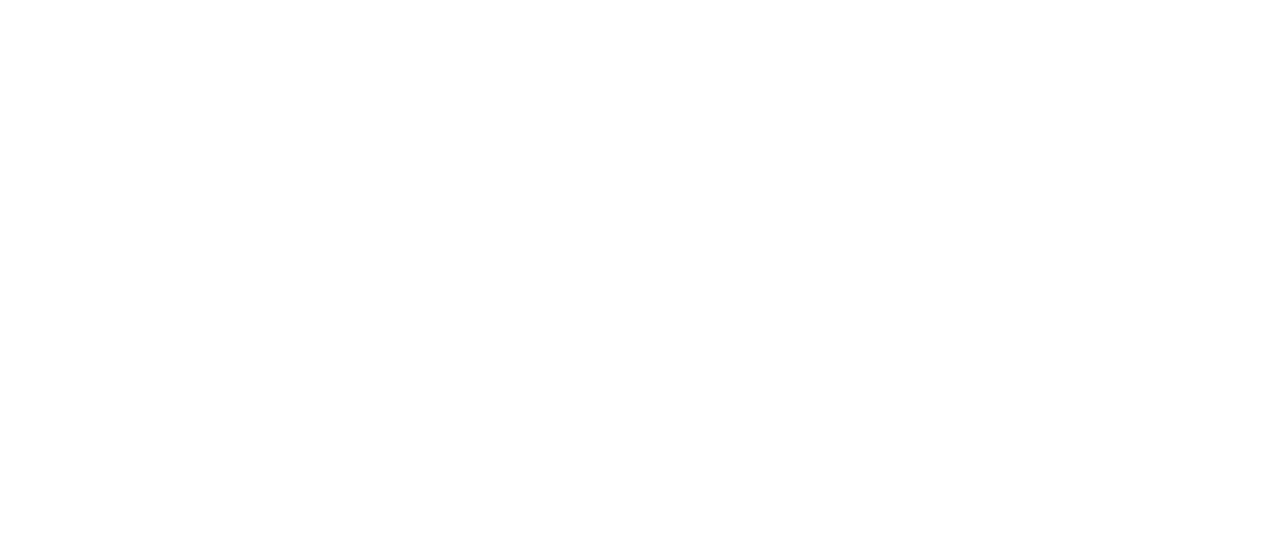
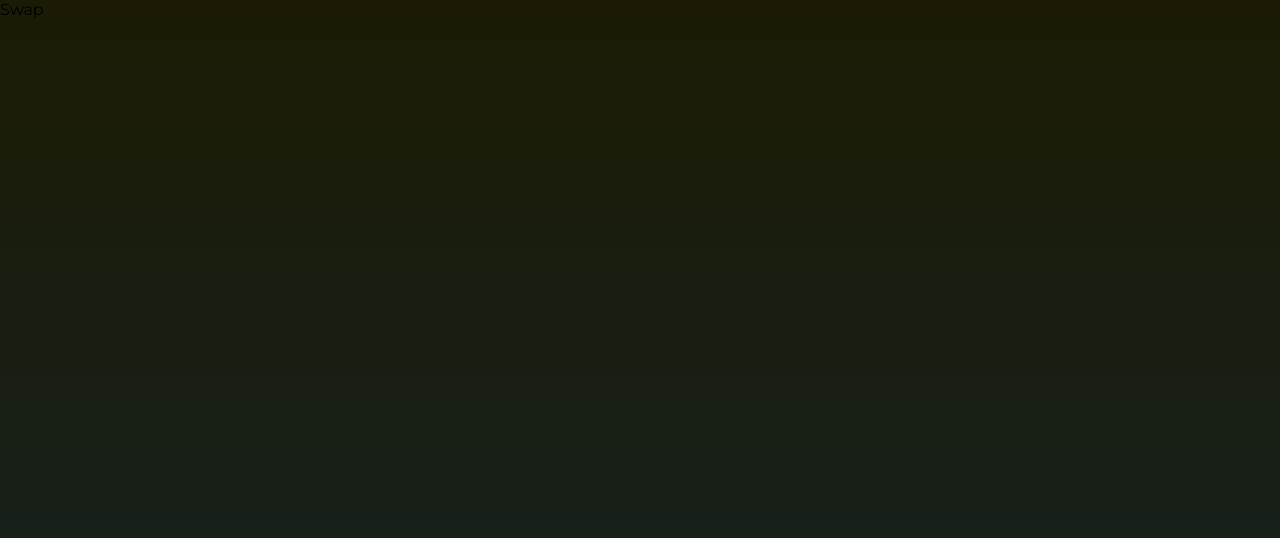
Before and after one commit to Arslan-95/anime-swap, a React (Vite) app: page /dapp/swap in a window 1280 px wide. Before the commit this address had no page. Shown: the top 538 px of the page. Built offline with nearby package versions, Linux system fonts and the light colour scheme.

Commit message:
[dev] Set DefaultTheme interface

```diff
--- a/src/App.tsx
+++ b/src/App.tsx
@@ -5,13 +5,13 @@ import { BrowserRouter, Routes, Route } from 'react-router-dom';
 
 const App: React.FC = () => {
   return (
-    <Theme>
-      <BrowserRouter>
+    <BrowserRouter>
+      <Theme>
         <Routes>
-          <Route path="/swap" element={<Swap />} />
+          <Route path="dapp/swap" element={<Swap />} />
         </Routes>
-      </BrowserRouter>
-    </Theme>
+      </Theme>
+    </BrowserRouter>
   );
 };
 
--- a/src/styles/GlobalStyles.ts
+++ b/src/styles/GlobalStyles.ts
@@ -1,6 +1,6 @@
 import { createGlobalStyle } from 'styled-components';
 
-export const GlobalStyle = createGlobalStyle`
+export const GlobalStyle = createGlobalStyle<{ isDappPage: boolean }>`
   html, body {
     height: 100%;
   }
@@ -8,6 +8,10 @@ export const GlobalStyle = createGlobalStyle`
   body {
     font-family: Montserrat, sans-serif;
     padding: 0;
+    background: ${({ isDappPage, theme }) =>
+      isDappPage
+        ? theme.colors.dappBackground
+        : theme.colors.landingBackground};
   }
 
   *, *::before, *::after {
--- a/src/styles/Theme.tsx
+++ b/src/styles/Theme.tsx
@@ -2,17 +2,20 @@ import React from 'react';
 import { ThemeProvider } from 'styled-components';
 import { GlobalStyle } from './GlobalStyles';
 import { stylePalettes } from '@features/theme';
+import { useLocation } from 'react-router-dom';
 
 type Props = {
   children?: React.ReactNode;
 };
 
 const Theme: React.FC<Props> = ({ children }) => {
+  const location = useLocation();
+  const isDappPage = !!location.pathname.match(/^\/dapp/);
   const [currentTheme] = React.useState(stylePalettes.main);
 
   return (
     <ThemeProvider theme={currentTheme}>
-      <GlobalStyle />
+      <GlobalStyle isDappPage={isDappPage} />
       {children}
     </ThemeProvider>
   );
```
Also changed, not shown: src/features/theme/Theme.ts (+3 -31 lines), src/features/theme/types.ts (added, +25 -0 lines), src/layouts/Dapp.tsx (added, +15 -0 lines), src/styles/styled.d.ts (added, +11 -0 lines), src/layouts/Header.tsx (added).
